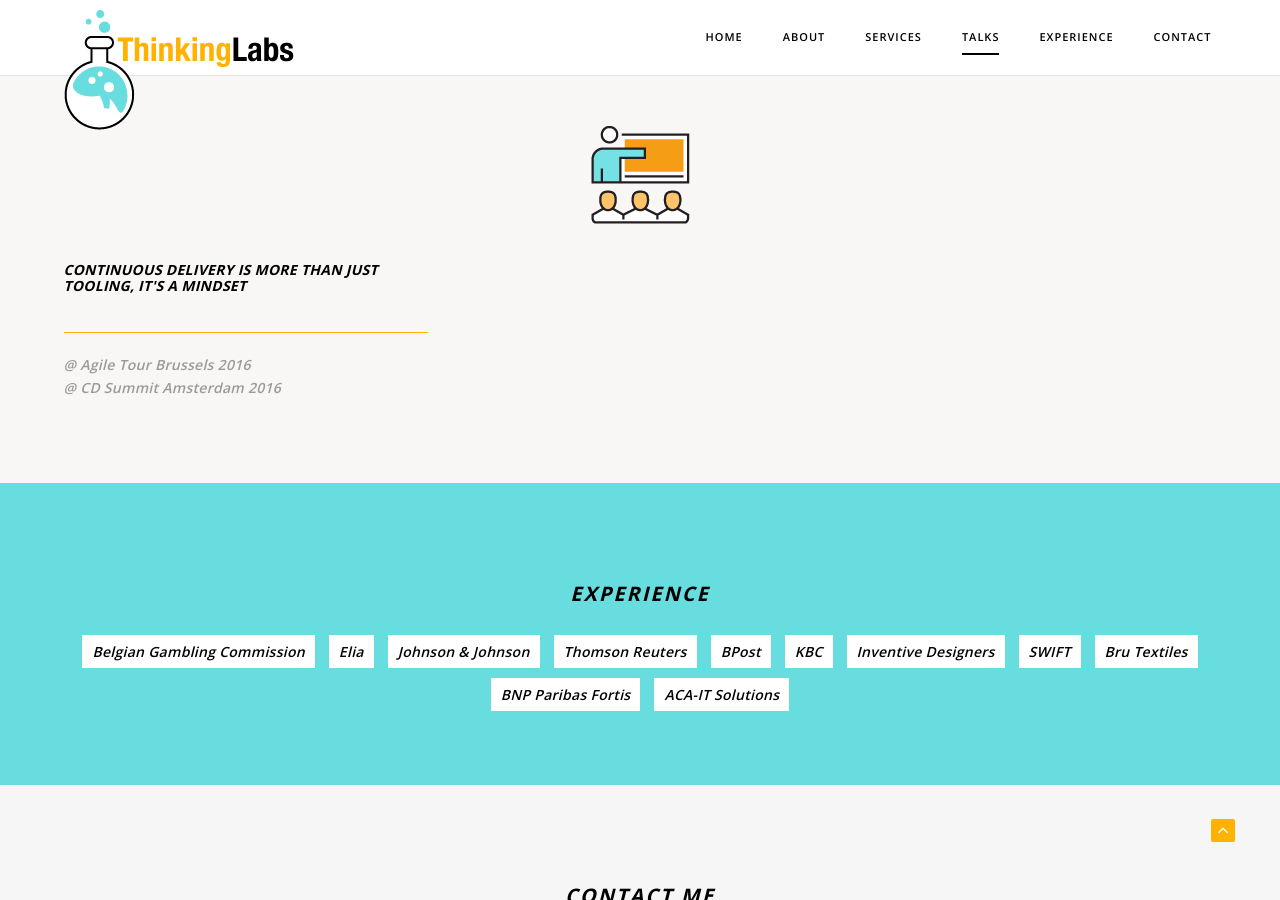
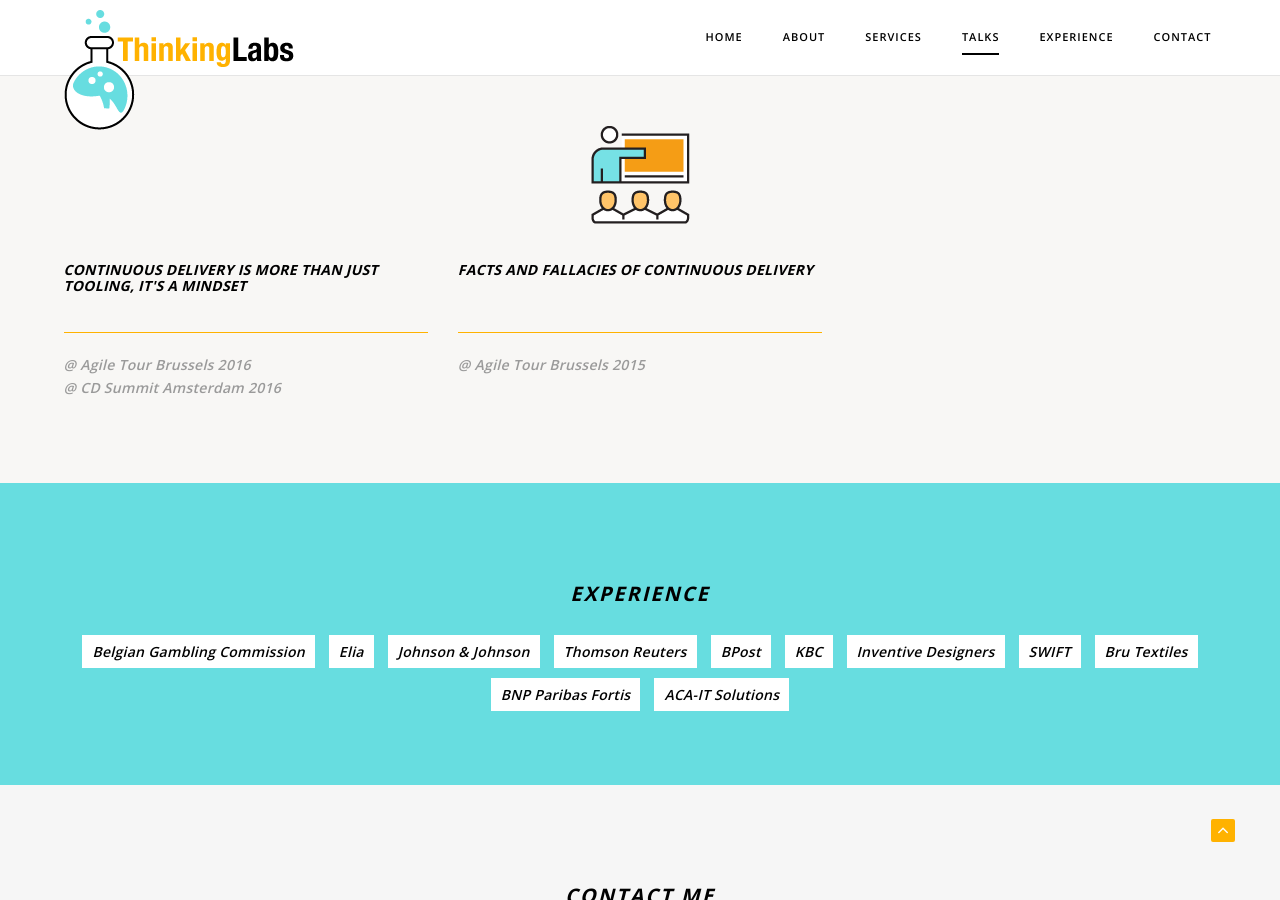
Before and after one commit to thinkinglabs/thinkinglabs.github.io, a Jekyll site: the page built from index.html, in a window 1280 px wide and 900 px high, scrolled down 2910 px. Built offline with Jekyll 4.4.1, drawn with Linux system fonts in a browser that asks for light colours; some of the changed lines change nothing that is shown.

Commit message:
add ATBru 2015 and reverse the sorting of the talks list

```diff
--- a/_includes/talks.html
+++ b/_includes/talks.html
@@ -10,7 +10,7 @@
     <div class="container">
       <div class="row font-weight-600">
 
-        {% assign talks = site.talks | group_by: "title" | sort: "date" %}
+        {% assign talks = site.talks | group_by: "title" | sort: "date" | reverse %}
 
         {% for talk in talks %}
         <div class="col-md-4 presentation">
--- /dev/null
+++ b/_talks/atbru-2015.md
@@ -0,0 +1,14 @@
+---
+layout: talk
+title: Facts and Fallacies of Continuous Delivery
+conference: Agile Tour Brussels 2015
+date: 2015-11-02
+speakerdeck:
+  data_id: dfba593b9b8241bca1f4de597c7f7549
+  download_link: https://speakerd.s3.amazonaws.com/presentations/dfba593b9b8241bca1f4de597c7f7549/ATBru_2015_-_Facts_and_Fallacies_of_Continuous_Delivery.pdf
+---
+Continuous Delivery brings a lot of value to your organisation. It will allow you to reduce your time to market for new features and bug fixes. It is a significant predictor of company performance.
+
+Continuous Delivery is more than just tooling. It is also a mindset.
+
+During this session we will not talk about how to implement Continuous Delivery. Although you will get a short introduction to it. The session will be more about the mindset you need to have in order to successfully implement Continuous Delivery. And it'll highlight some facts … And a fallacy (or two) that exist in the minds of decision makers preventing them to take the leap forward.
```
